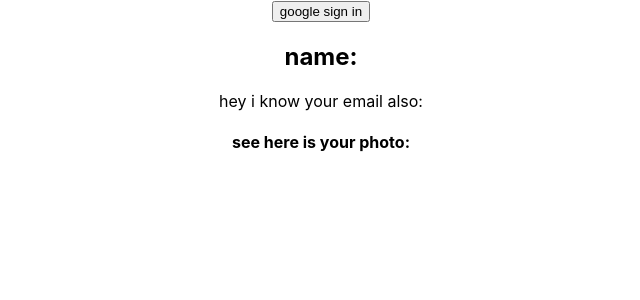
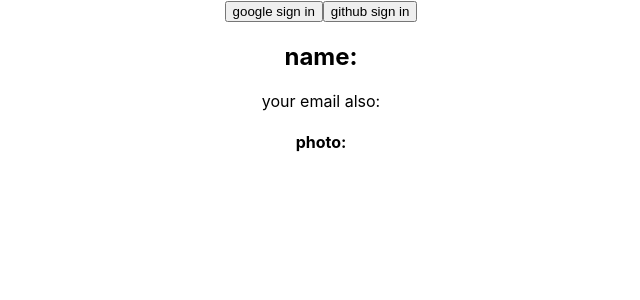
Before and after one commit to tanim-k/simple-firebase-authencation, a React (Create React App) app: page / in a window 1280 px wide. Shown: the top 300 px of the page, without its empty margins (319-959 px from the left). Built offline with nearby package versions, Linux system fonts and the light colour scheme.

Commit message:
steps for firebase auth

```diff
--- a/src/App.js
+++ b/src/App.js
@@ -1,15 +1,27 @@
 // remove logo
 import './App.css';
 import app from './firebase.init';
-import { getAuth, GoogleAuthProvider, signInWithPopup, signOut } from "firebase/auth";
+import { getAuth, GithubAuthProvider, GoogleAuthProvider, signInWithPopup, signOut } from "firebase/auth";
 import { useState } from 'react';
 const auth = getAuth(app);
 
 function App() {
   const [user, setUser] = useState({})
-  const provider = new GoogleAuthProvider();
+  const googleProvider = new GoogleAuthProvider();
+  const githubProvider = new GithubAuthProvider();
   const handleGoogleSignIn = () => {
-  signInWithPopup(auth, provider)
+  signInWithPopup(auth, googleProvider)
+  .then(result => {
+    const user = result.user;
+    setUser(user);
+    console.log(user);
+  })
+  .catch(error => {
+    console.log('error', error)
+  })
+  }
+  const handleGithubSignIn = () => {
+  signInWithPopup(auth, githubProvider)
   .then(result => {
     const user = result.user;
     setUser(user);
@@ -33,14 +45,17 @@ function App() {
     <div className="App">
       {/* {condition ? true: false} */}
       {
-        user.email ? <button onClick={handleGoogleSignOut}>google sign out</button> :
-        <button onClick={handleGoogleSignIn}>google sign in</button>
+        user.uid ? <button onClick={handleGoogleSignOut}>google sign out</button> :
+        <>
+          <button onClick={handleGoogleSignIn}>google sign in</button>
+          <button onClick={handleGithubSignIn}>github sign in</button>
+        </>
 
       }
 
       <h2>name:{user.displayName}</h2>
-      <p>hey i know your email also: {user.email}</p>
-      <h4>see here is your photo:<img src={user.photoURL} alt="" />
+      <p>your email also: {user.email}</p>
+      <h4> photo:<img src={user.photoURL} alt="" />
 </h4>
 
     </div>
```
